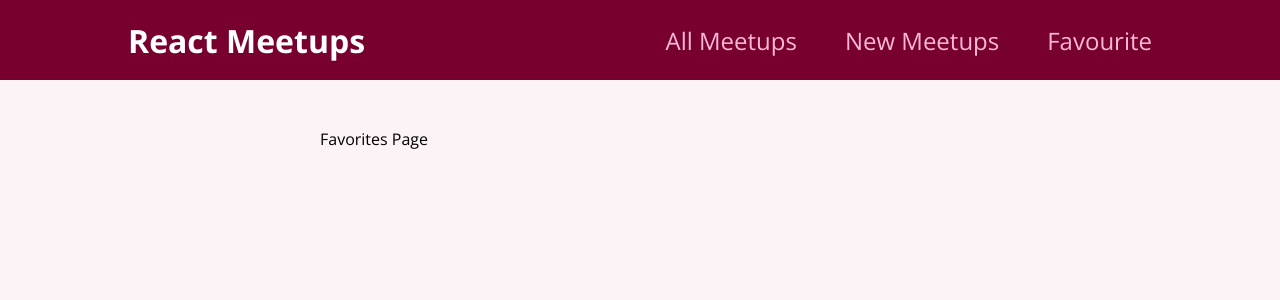
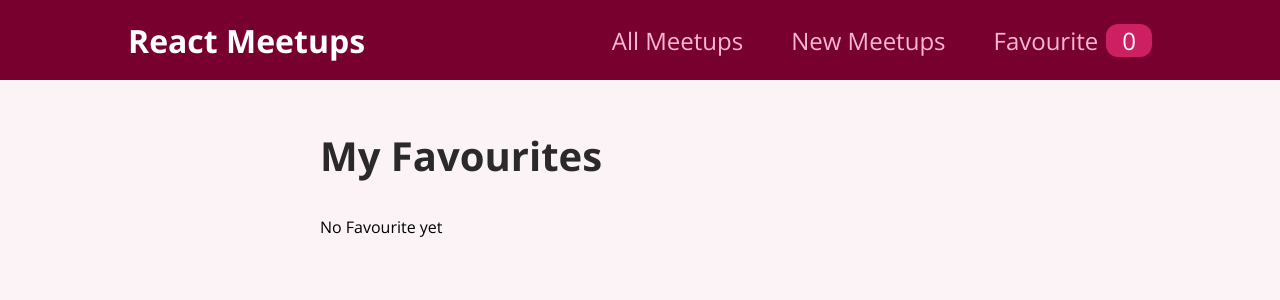
Before and after one commit to dickygiancini/react-learning, a React (Create React App) app: page /favourite in a window 1280 px wide. Shown: the top 300 px of the page. Built offline with nearby package versions, Linux system fonts and the light colour scheme.

Commit message:
Completed

```diff
--- a/src/components/layout/MainNavigation.js
+++ b/src/components/layout/MainNavigation.js
@@ -1,8 +1,11 @@
 import { Link } from "react-router-dom";
-
+import { useContext } from "react";
+import FavouritesContext from "../../store/favourite-context";
 import classes from "./MainNavigation.module.css";
 
 function MainNavigation() {
+  const favouriteContext = useContext(FavouritesContext);
+
   return (
     <header className={classes.header}>
       <Link to="/"><div className={classes.logo}>React Meetups</div></Link>
@@ -15,7 +18,10 @@ function MainNavigation() {
             <Link to="/new-meetup">New Meetups</Link>
           </li>
           <li>
-            <Link to="/favourite">Favourite</Link>
+            <Link to="/favourite">
+              Favourite
+              <span className={classes.badge}>{favouriteContext.totalFavourites}</span>
+            </Link>
           </li>
         </ul>
       </nav>
--- a/src/pages/Favourite.js
+++ b/src/pages/Favourite.js
@@ -1,5 +1,24 @@
+import { useContext } from "react";
+import MeetupList from "../components/meetups/MeetupList";
+import FavouritesContext from "../store/favourite-context";
+
 function FavoritesPage() {
-    return <div>Favorites Page</div>;
+  const favouriteContext = useContext(FavouritesContext);
+
+  let content;
+
+  if(favouriteContext.totalFavourites === 0) {
+    content = <p>No Favourite yet</p>;
   }
+  else {
+    content = <MeetupList meetups={favouriteContext.favourites}></MeetupList>
+  }
+  return (
+    <section>
+      <h1>My Favourites</h1>
+      {content}
+    </section>
+  );
+}
 
 export default FavoritesPage;
```
